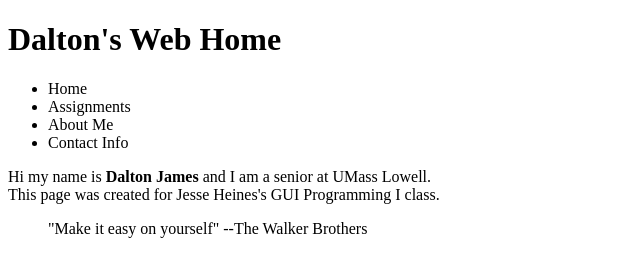
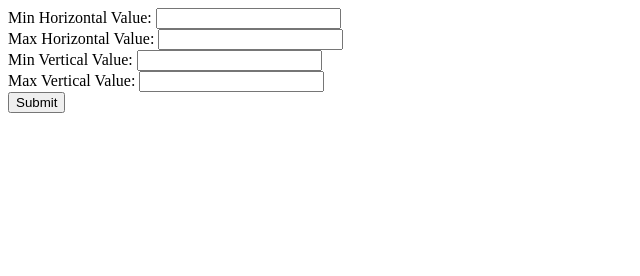
Before and after one commit to daltonjames/daltonjames.github.io, a plain HTML site: page index.html in a window 1280 px wide. Shown: the whole page, without its empty margins (0-640 px from the left). Drawn offline with nearby package versions, Linux system fonts and the light colour scheme.

Commit message:
Update index.html

```diff
--- a/index.html
+++ b/index.html
@@ -5,46 +5,56 @@
     <!--
     Dalton James, Dalton_James@student.uml.edu
     UMass Lowell Computer Science
-    Student is Jesse Heines GUI Programming I
+    Student in Jesse Heines GUI Programming I
 
     File: index.html
-    Created: 9 Sept 2014
+    Created: 10/21/2014
 
-    Home page for Dalton James that can navigate to other pages
-    Updated: 22 Sept 2014
+    page to display the multiplication table
+    Updated: 10/23/2014
     -->
 
-    <title>
-      Dalton's Web Home
-    </title>
+    <title>Mult Table</title>
 
-    <!--
-    <link href="css/style.css" rel="stylesheet" type="text/css">
-    -->
+
+    <link href="css/mult_table_style.css" rel="stylesheet" type="text/css">
+
+    <script src="http://code.jquery.com/jquery-2.1.1.js"></script>
+    <script src="mult_table.js"></script>
 
   </head>
+  <body>
 
 
-  <body>
-    <h1>Dalton's Web Home</h1>
 
-    <!-- used for navigating around the site, current page is in orange-->
-    <div id="navigation">
-      <ul>
-        <li><span class='curr'>Home</span></li>
-        <li>Assignments</li>
-        <li>About Me</li>
-        <li>Contact Info</li>
-      </ul>
-    </div>
+    <!--form to take in the size of the multiplication table -->
+    <form id="m_form" action="javascript:void(0)">
+      <div class="form_ele">
+        <label>Min Horizontal Value:</label>
+        <input id="min_h" class="text_box" type="number" tabindex="1" />
+      </div>
 
-    <!--Short introduction of myself -->
-    <p>
-      Hi my name is <strong>Dalton James</strong> and I am a senior at UMass Lowell.<br>
-      This page was created for Jesse Heines's GUI Programming I class.
-    </p>
+      <div class="form_ele">
+        <label>Max Horizontal Value:</label>
+        <input id="max_h" class="text_box" type="number" tabindex="2" />
+      </div>
 
-    <blockquote>"Make it easy on yourself" --The Walker Brothers</blockquote>
+      <div class="form_ele">
+        <label>Min Vertical Value:</label>
+        <input id="min_v" class="text_box" type="number" tabindex="3" />
+      </div>
+
+      <div class="form_ele">
+        <label>Max Vertical Value:</label>
+        <input id="max_v" class="text_box" type="number" tabindex="4" />
+      </div>
+
+
+      <input class="submit_box" type="submit" tabindex="5" />
+    </form>
+
+
+    <table id="result"></table>
 
   </body>
 </html>
```
